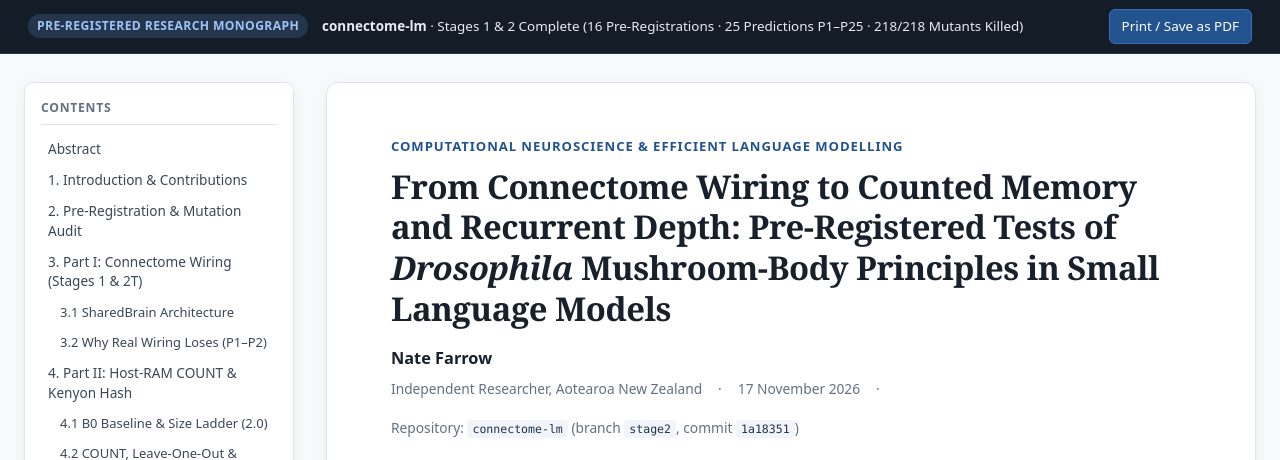
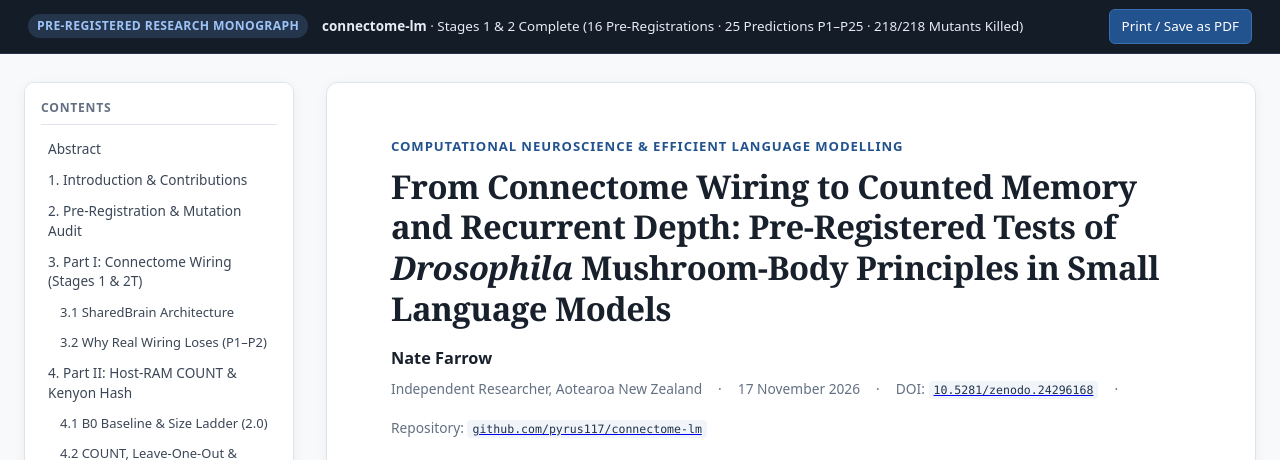
Before and after one commit to pyrus117/connectome-lm, a plain HTML site: page paper/index.html in a window 1280 px wide. Shown: the top 460 px of the page. Drawn offline with Linux system fonts and the light colour scheme.

Commit message:
Record minted Zenodo DOI 10.5281/zenodo.24296168 in README, CITATION.cff, and paper

```diff
--- a/paper/index.html
+++ b/paper/index.html
@@ -455,7 +455,9 @@
         <span>·</span>
         <span>17 November 2026</span>
         <span>·</span>
-        <span>Repository: <code>connectome-lm</code> (branch <code>stage2</code>, commit <code>1a18351</code>)</span>
+        <span>DOI: <a href="https://doi.org/10.5281/zenodo.24296168"><code>10.5281/zenodo.24296168</code></a></span>
+        <span>·</span>
+        <span>Repository: <a href="https://github.com/pyrus117/connectome-lm"><code>github.com/pyrus117/connectome-lm</code></a></span>
       </div>
 
       <div class="kpi-grid">
```
Also changed, not shown: 4 other files.
